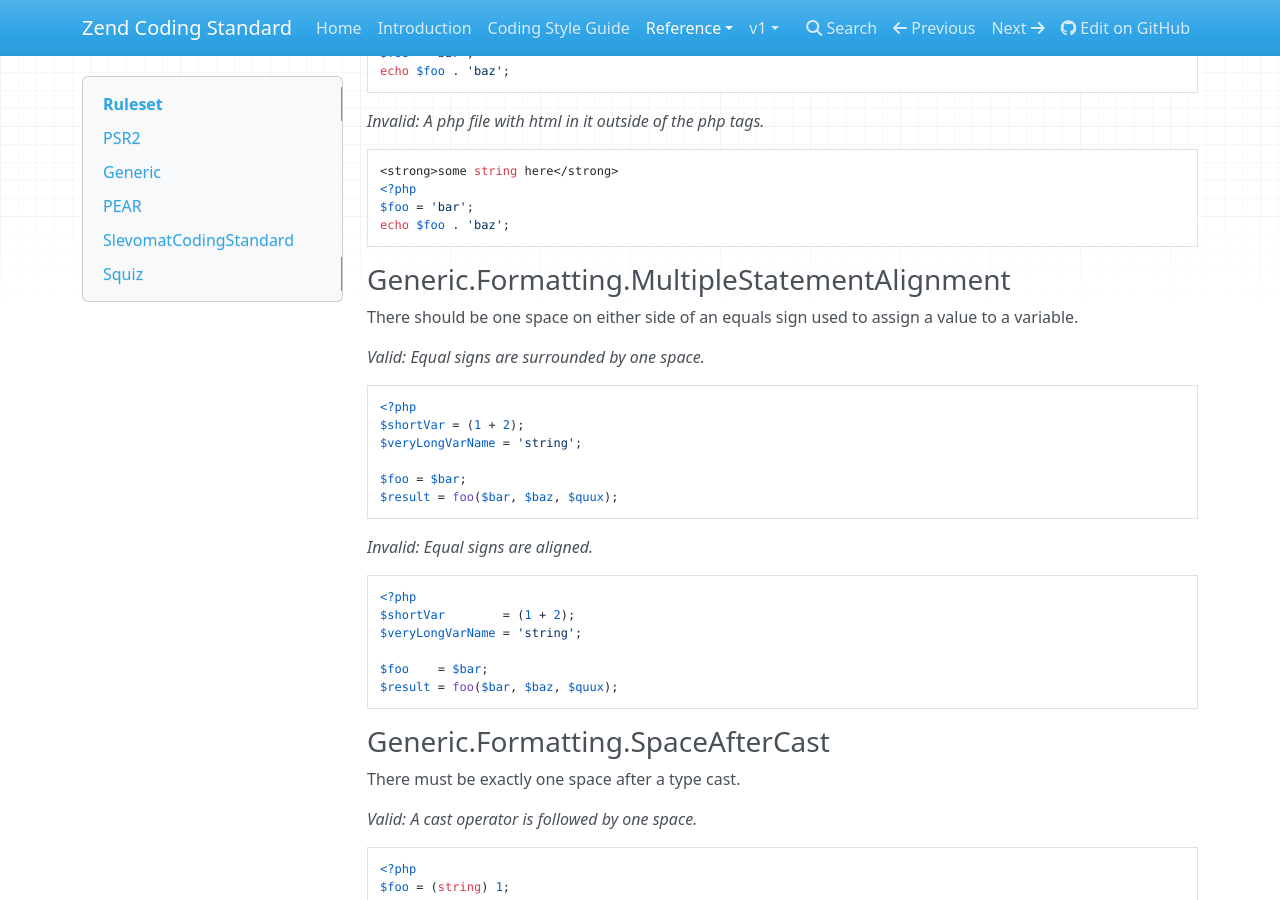
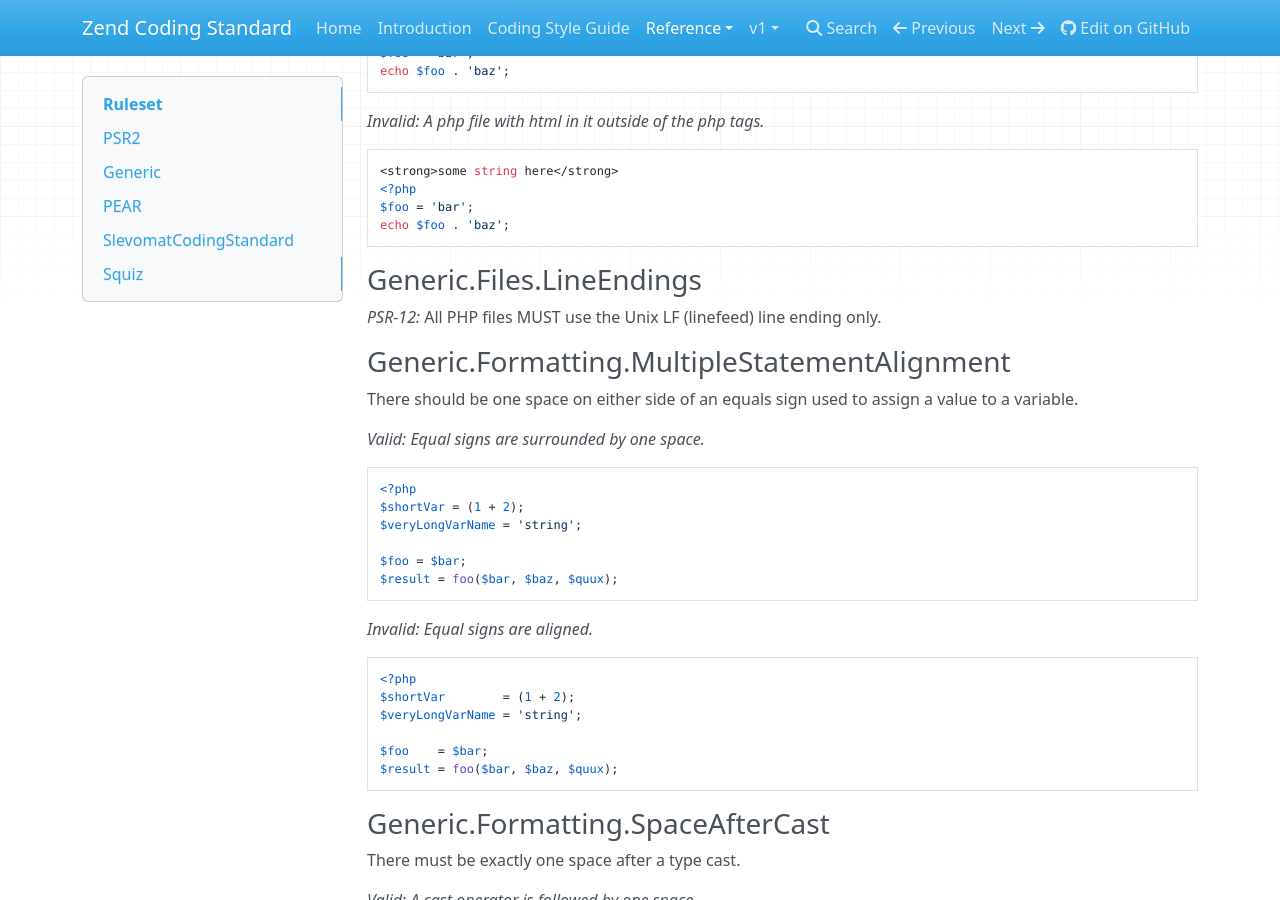
Before and after one commit to zendframework/zend-coding-standard, an MkDocs documentation site: the page built from docs/book/v2/ruleset.md, in a window 1280 px wide and 900 px high, scrolled down 3307 px. Built offline with MkDocs 1.6.1, drawn with Linux system fonts in a browser that asks for light colours; nearby versions of some CDN libraries; old or Windows-style settings are respelled for this version of MkDocs.

Commit message:
PSR-12: Force Unix LF (linefeed) line ending
Rule: All PHP files MUST use the Unix LF (linefeed) line ending only.

````diff
--- a/docs/book/v2/ruleset.md
+++ b/docs/book/v2/ruleset.md
@@ -167,6 +167,9 @@ echo $foo . 'baz';
 $foo = 'bar';
 echo $foo . 'baz';
 ```
+
+### Generic.Files.LineEndings
+_PSR-12:_ All PHP files MUST use the Unix LF (linefeed) line ending only.
 
 ### Generic.Formatting.MultipleStatementAlignment
 There should be one space on either side of an equals sign used to assign a value to a variable.
````
Also changed, not shown: 1 other file.
